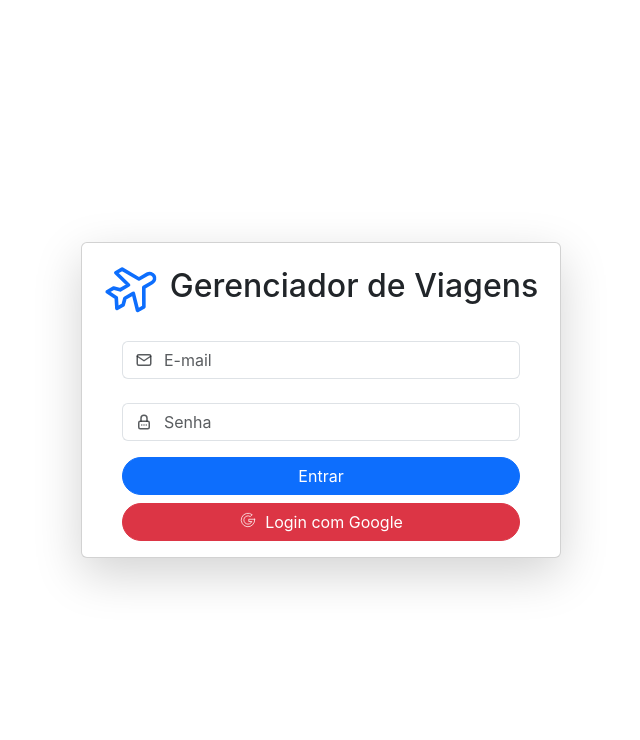
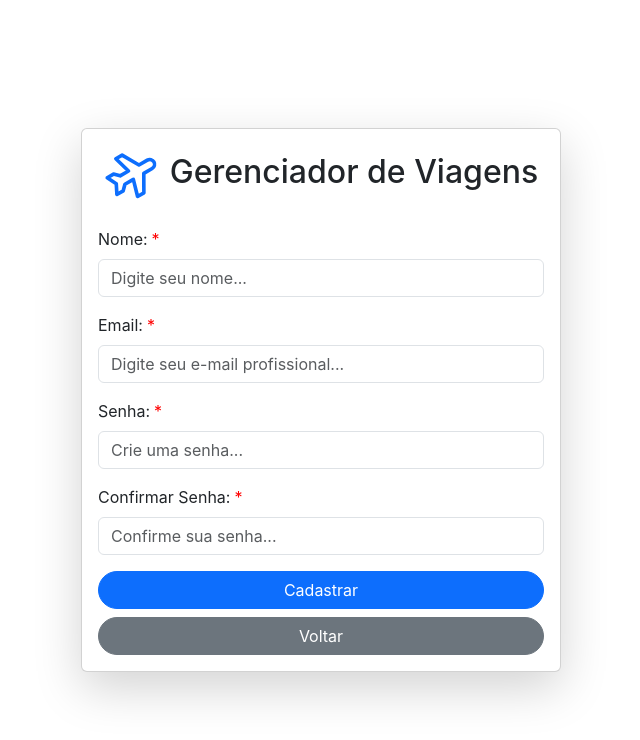
Before and after one commit to leonardovalcarenghi/GerenciadorViajem.Front, a React (Create React App) app: page /cadastrar in a window 1280 px wide. Before the commit this address led to /login. Shown: the top 740 px of the page, without its empty margins (319-959 px from the left). Built offline with nearby package versions, Linux system fonts and the light colour scheme.

Commit message:
feat - tela de cadastrar usuário público;

```diff
--- a/src/Models/User.js
+++ b/src/Models/User.js
@@ -4,9 +4,9 @@ export const USER = Object.freeze({
 
     idEmpregado: PropTypes.number,
     idCargo: PropTypes.number,
-    nomeEmpregado: PropTypes.string,
-    email: PropTypes.string,
-    senha: PropTypes.string,
+    nomeEmpregado: "",
+    email: "",
+    senha: "",
     googleId: PropTypes.string,
     ativo: PropTypes.bool,
     createdAt: PropTypes.instanceOf(Date),
--- a/src/Pages/Public/Login.jsx
+++ b/src/Pages/Public/Login.jsx
@@ -171,6 +171,18 @@ export default function LoginPage() {
                     </button>
                   </div>
 
+                  <hr />
+                  <div className="d-grid gap-2">
+                    <button
+                      type="button"
+                      className="btn btn-secondary"
+                      disabled={loading || loadingWithGoogle}
+                      onClick={() => navigate("/cadastrar")}
+                    >
+                      Novo Usuário
+                    </button>
+                  </div>
+
                   {error && (
                     <div className="mt-5">
                       <p>{error}</p>
--- /dev/null
+++ b/src/Pages/Public/SignUp.jsx
@@ -0,0 +1,178 @@
+import { useState } from "react";
+import { USER } from "../../Models/User";
+import { IconPlane } from "@tabler/icons-react";
+import { useNavigate } from "react-router-dom";
+import { NewUser } from "../../Services/Users";
+
+export default function SignUpPage() {
+
+    const [user, setUser] = useState(USER);
+    const navigate = useNavigate();
+
+    const [importing, setImporting] = useState(false);
+    const [processing, setProcessing] = useState(false);
+    const [errorOnProcess, setErrorOnProcess] = useState(false);
+
+    async function singUp() {
+
+        const validate = validateInputs();
+        if (!validate) return;
+
+        setProcessing(true);
+        setErrorOnProcess(null);
+
+        try {
+            const { nomeEmpregado, email, senha } = user;
+            await NewUser({ nomeEmpregado, email, senha, idCargo: 2, ativo: true });
+        }
+        catch (error) {
+            setErrorOnProcess(error?.response?.data?.error || error.message);
+        }
+
+        setProcessing(false);
+    }
+
+    function validateInputs() {
+
+        if (!user.nomeEmpregado) {
+            setErrorOnProcess("Digite o seu nome.")
+            return false;
+        }
+
+        if (!user.email) {
+            setErrorOnProcess("Digite o seu e-mail.")
+            return false;
+        }
+
+        if (!user.senha) {
+            setErrorOnProcess("Digite o sua senha.")
+            return false;
+        }
+
+        if (user.confirmarSenha != user.senha) {
+            setErrorOnProcess("As senhas não conferem.")
+            return false;
+        }
+
+        return true;
+
+    }
+
+    return (
+        <>
+            <div className="container">
+                <div className="row d-flex justify-content-center align-items-center vh-100">
+                    <div className="col-auto">
+                        <div className="card shadow-lg" style={{ width: "30rem" }}>
+
+                            <div className="card-body">
+
+                                <h2 className="card-title text-center mb-4">
+                                    <IconPlane
+                                        size={58}
+                                        stroke={1.5}
+                                        className="me-2 text-primary"
+                                        style={{ transform: "rotate(-30deg)" }}
+                                    />
+                                    Gerenciador de Viagens
+                                </h2>
+
+
+                                <div className="mb-3">
+                                    <label className="form-label required" htmlFor="nameInput">Nome:</label>
+                                    <input
+                                        type="text"
+                                        className="form-control"
+                                        id="nameInput"
+                                        placeholder="Digite seu nome..."
+                                        required
+                                        disabled={processing || importing}
+                                        value={user.nomeEmpregado}
+                                        onChange={({ target }) => setUser(_ => ({ ..._, nomeEmpregado: target.value }))}
+                                    />
+                                </div>
+
+                                <div className="mb-3">
+                                    <label className="form-label required" htmlFor="emailInput">Email:</label>
+                                    <input
+                                        type="email"
+                                        className="form-control"
+                                        id="emailInput"
+                                        placeholder="Digite seu e-mail profissional..."
+                                        required
+                                        disabled={processing || importing}
+                                        value={user.email}
+                                        onChange={({ target }) => setUser(_ => ({ ..._, email: target.value }))}
+                                    />
+                                </div>
+
+                                <div className="mb-3">
+                                    <label className="form-label required" htmlFor="passwordInput">Senha:</label>
+                                    <input
+                                        type="password"
+                                        className="form-control"
+                                        id="passwordInput"
+                                        placeholder="Crie uma senha..."
+                                        required
+                                        disabled={processing || importing}
+                                        value={user.senha}
+                                        onChange={({ target }) => setUser(_ => ({ ..._, senha: target.value }))}
+                                    />
+                                </div>
+
+                                <div className="mb-3">
+                                    <label className="form-label required" htmlFor="passwordInput">Confirmar Senha:</label>
+                                    <input
+                                        type="password"
+                                        className="form-control"
+                                        id="passwordInput"
+                                        placeholder="Confirme sua senha..."
+                                        required
+                                        disabled={processing || importing}
+                                        value={user.confirmarSenha}
+                                        onChange={({ target }) => setUser(_ => ({ ..._, confirmarSenha: target.value }))}
+                                    />
+                                </div>
+
+
+                                {errorOnProcess && (
+                                    <div className="my-4 text-center text-bg-danger py-2 rounded-3">
+                                        <p className="p-0 m-0">{errorOnProcess}</p>
+                                    </div>
+                                )}
+
+
+                                <div className="d-grid gap-2">
+
+                                    <button
+                                        type="button"
+                                        className="btn btn-primary"
+                                        disabled={processing}
+                                        onClick={singUp}
+                                    >
+                                        {processing && <span className="spinner-border spinner-border-sm me-2" aria-hidden="true" />}
+                                        {processing ? "Cadastrando..." : "Cadastrar"}
+                                    </button>
+
+                                    <button
+                                        type="button"
+                                        className="btn btn-secondary"
+                                        disabled={processing}
+                                        onClick={() => navigate("/login")}
+                                    >
+                                        Voltar
+                                    </button>
+
+                                </div>
+
+
+                            </div>
+
+                        </div>
+                    </div>
+                </div>
+            </div>
+        </>
+    );
+
+}
--- a/src/Routes/Public.Routes.js
+++ b/src/Routes/Public.Routes.js
@@ -1,5 +1,6 @@
 import { createBrowserRouter, Navigate } from "react-router-dom";
 import LoginPage from "../Pages/Public/Login";
+import SignUpPage from "../Pages/Public/SignUp";
 
 
 
@@ -9,6 +10,10 @@ export const PublicRoutes = createBrowserRouter([
         element: <LoginPage />
     },
     {
+        path: "/cadastrar",
+        element: <SignUpPage />
+    },
+    {
         path: "*",
         element: <Navigate to={"/login"} />
     }
```
